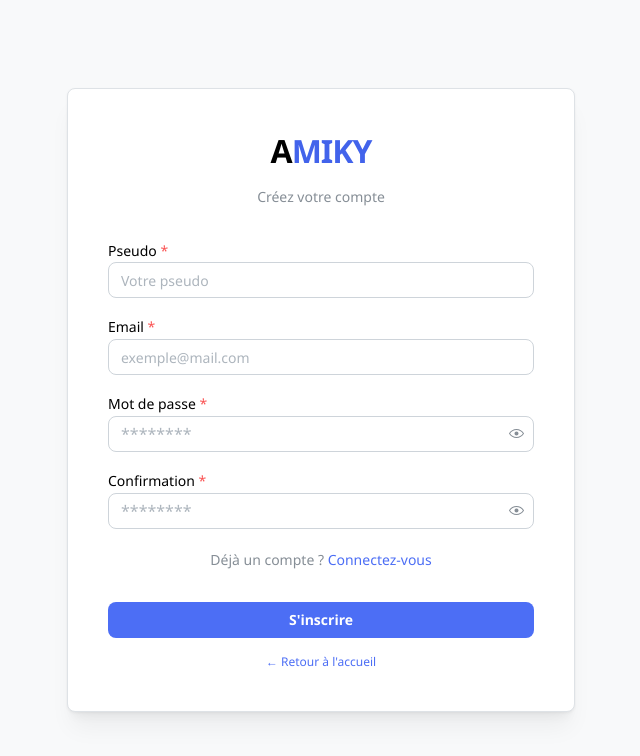
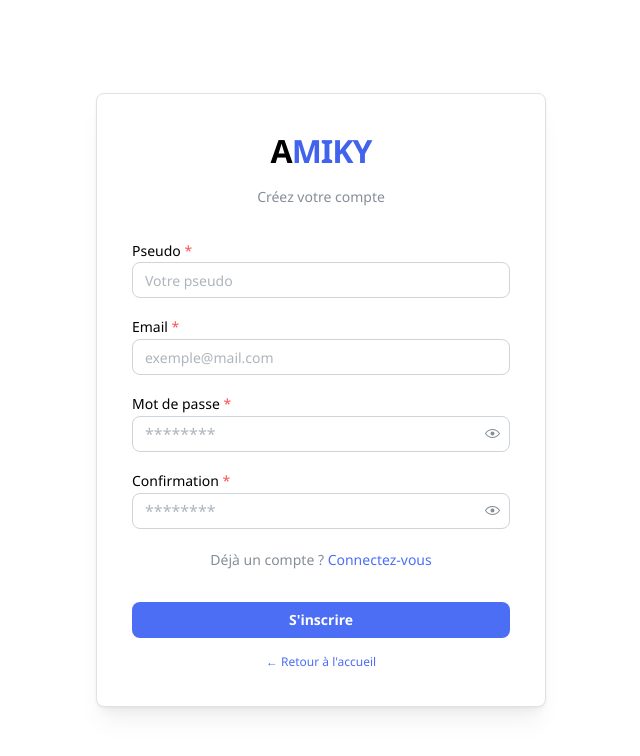
Before and after one commit to NATAHINA/amiky, a Next.js app: page /auth/register in a window 1280 px wide. Shown: the top 756 px of the page, without its empty margins (319-959 px from the left). Built offline with nearby package versions, Linux system fonts and the light colour scheme; no server answers.

Commit message:
Mise à jour

```diff
--- a/app/auth/register/page.tsx
+++ b/app/auth/register/page.tsx
@@ -94,18 +94,19 @@ export default function SignupPage() {
     <Flex
       justify="center"
       align="center"
-      style={{ minHeight: "100vh", backgroundColor: "var(--mantine-color-gray-0)" }}
+      direction="column"
       p="sm"
+      style={{ minHeight: "100vh" }}
     >
-      <Container
-        size="xs"
-        w="100%"
-      >
+      <Container size="xs" w="100%" p={0}>
         <Paper
           withBorder
           shadow="md"
-          p={{ base: 20, sm: 40 }}
+          p={{ base: 20, sm: 35 }}
           radius="md"
+          w="100%"
+          maw={450}
+          mx="auto"
         >
           <Title
             mb={15}
```
